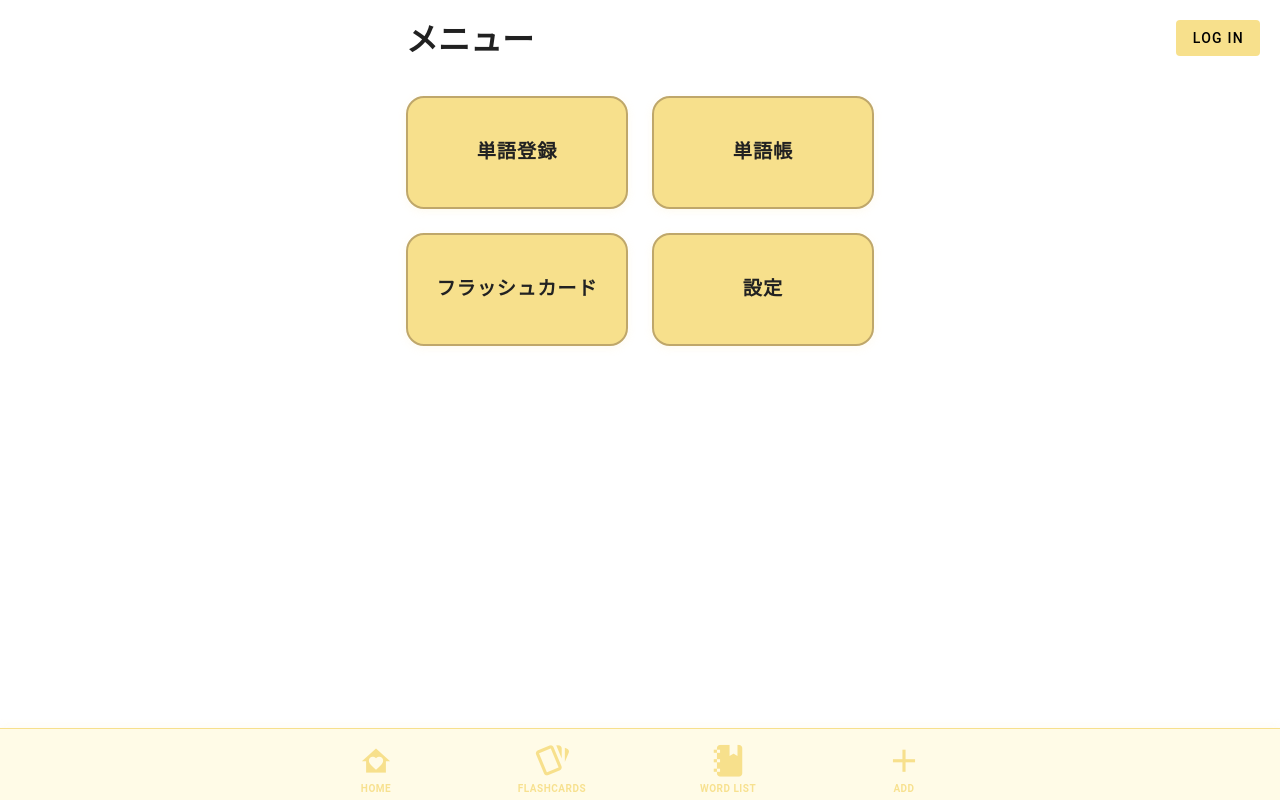
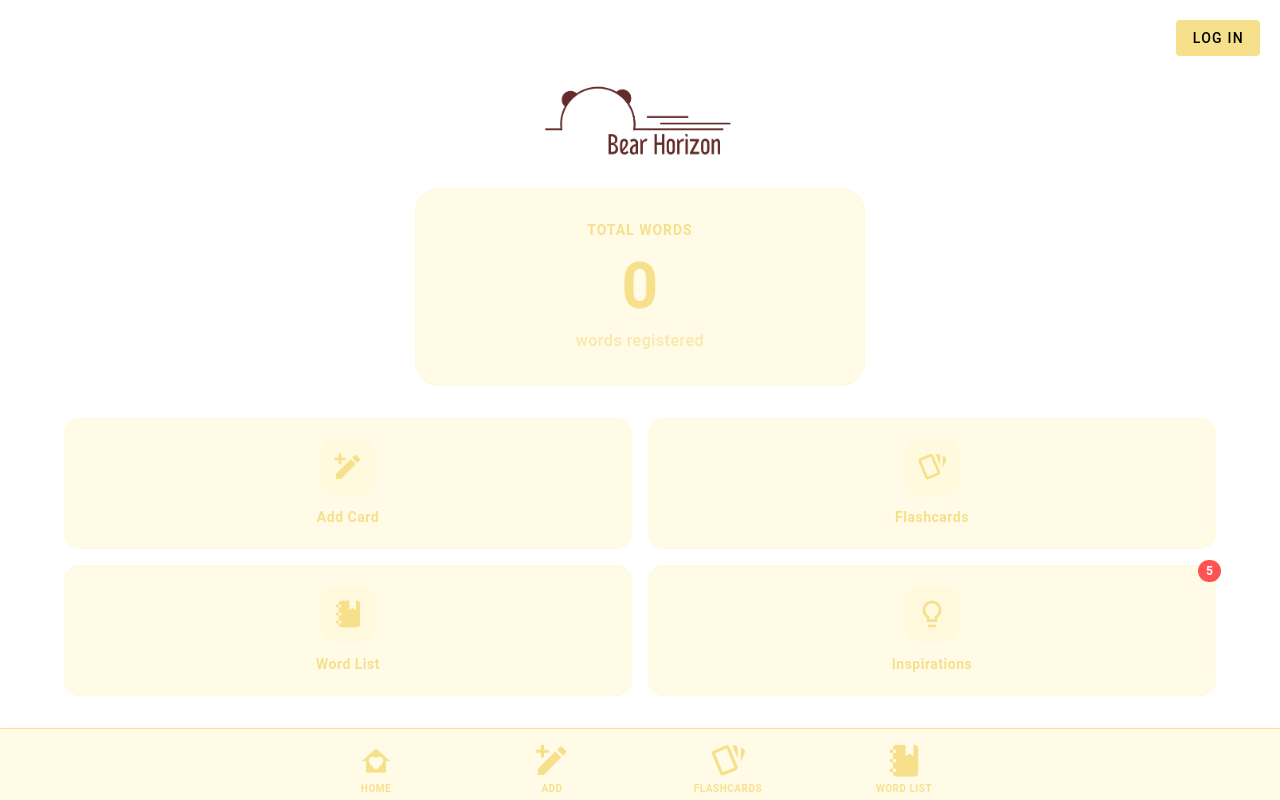
Before and after one commit to michan74/english_bear, a Nuxt app in the folder app/: page / in a window 1280 px wide. Built offline with nearby package versions, Linux system fonts and the light colour scheme; no server answers.

Commit message:
メニュー整備

```diff
--- a/app/composables/useWords.ts
+++ b/app/composables/useWords.ts
@@ -63,5 +63,10 @@ export const useWords = () => {
     }
   };
 
-  return { addWord, getWords, deleteWord }
+  const getWordCount = async () => {
+    const words = await getWords();
+    return words.length;
+  };
+
+  return { addWord, getWords, deleteWord, getWordCount }
 }
--- a/app/layouts/default.vue
+++ b/app/layouts/default.vue
@@ -22,6 +22,12 @@
           </v-btn>
           <span class="footer-text mt-n2">HOME</span>
         </NuxtLink>
+        <NuxtLink to="/word-register" class="text-decoration-none">
+          <v-btn variant="text" class="footer-btn px-2" style="min-width: 72px; height: 56px;">
+            <v-icon color="primary" size="38">mdi-pencil-plus</v-icon>
+          </v-btn>
+          <span class="footer-text mt-n2">ADD</span>
+        </NuxtLink>
         <NuxtLink to="/flashcard" class="text-decoration-none">
           <v-btn variant="text" class="footer-btn px-2" style="min-width: 72px; height: 56px;">
             <v-icon color="primary" size="38">mdi-cards-outline</v-icon>
@@ -33,12 +39,6 @@
             <v-icon color="primary" size="38">mdi-notebook</v-icon>
           </v-btn>
           <span class="footer-text mt-n2">WORD LIST</span>
-        </NuxtLink>
-        <NuxtLink to="/word-register" class="text-decoration-none">
-          <v-btn variant="text" class="footer-btn px-2" style="min-width: 72px; height: 56px;">
-            <v-icon color="primary" size="38">mdi-plus</v-icon>
-          </v-btn>
-          <span class="footer-text mt-n2">ADD</span>
         </NuxtLink>
       </div>
     </v-footer>
--- a/app/pages/index.vue
+++ b/app/pages/index.vue
@@ -1,49 +1,165 @@
 <template>
-  <v-container class="pa-4" max-width="500">
-    <h1>メニュー</h1>
+  <v-container class="pa-4 mt-4 mt-15">
+    <!-- Bear Image -->
+    <div class="text-center mb-6">
+      <v-img
+        src="/bear_horizon.png"
+        alt="Cute English Learning Bear"
+        max-width="200"
+        class="mx-auto"
+        style="border-radius: 24px;"
+      />
+    </div>
+
+    <!-- Learning Status Card -->
+    <v-card class="status-card mb-8 mx-auto" max-width="450" rounded="xl" elevation="0">
+      <v-card-text class="pa-8 text-center">
+        <div class="status-label mb-2">TOTAL WORDS</div>
+        <div class="total-words-value">{{ totalWords }}</div>
+        <div class="total-words-subtitle">words registered</div>
+      </v-card-text>
+    </v-card>
+
+    <!-- Menu Grid -->
     <div class="menu-grid">
-      <NuxtLink to="/word-register" class="menu-card">単語登録</NuxtLink>
-      <NuxtLink to="/wordbook" class="menu-card">単語帳</NuxtLink>
-      <NuxtLink to="/flashcard" class="menu-card">フラッシュカード</NuxtLink>
-      <NuxtLink to="/settings" class="menu-card">設定</NuxtLink>
+      <NuxtLink to="/word-register" class="menu-card">
+        <div class="menu-icon">
+          <v-icon size="32" color="primary">mdi-pencil-plus</v-icon>
+        </div>
+        <div class="menu-text">Add Card</div>
+      </NuxtLink>
+      <NuxtLink to="/flashcard" class="menu-card">
+        <div class="menu-icon">
+          <v-icon size="32" color="primary">mdi-cards-outline</v-icon>
+        </div>
+        <div class="menu-text">Flashcards</div>
+      </NuxtLink>
+      <NuxtLink to="/wordbook" class="menu-card">
+        <div class="menu-icon">
+          <v-icon size="32" color="primary">mdi-notebook</v-icon>
+        </div>
+        <div class="menu-text">Word List</div>
+      </NuxtLink>
+      <NuxtLink to="/difficult-words" class="menu-card">
+        <div class="menu-icon">
+          <v-icon size="32" color="primary">mdi-lightbulb-outline</v-icon>
+        </div>
+        <div class="menu-text">Inspirations</div>
+        <div class="badge">5</div>
+      </NuxtLink>
     </div>
   </v-container>
 </template>
 
-<script>
-export default {
-  name: 'MenuPage',
-}
+<script setup lang="ts">
+const { getWordCount } = useWords();
+const totalWords = ref(0);
+
+// 単語数を取得
+onMounted(async () => {
+  try {
+    totalWords.value = await getWordCount();
+  } catch (error) {
+    console.error('Error fetching word count:', error);
+  }
+});
 </script>
 
 <style scoped>
+.status-card {
+  background: rgb(var(--v-theme-secondary));
+  border: 1px solid rgba(var(--v-theme-primary), 0.1);
+}
+
+.status-grid {
+  display: grid;
+  grid-template-columns: repeat(3, 1fr);
+  gap: 1rem;
+}
+
+.status-item {
+  text-align: center;
+}
+
+.status-label {
+  font-size: 14px;
+  font-weight: 700;
+  letter-spacing: 1px;
+  color: rgb(var(--v-theme-primary));
+  text-transform: uppercase;
+}
+
+.total-words-value {
+  font-size: 64px;
+  font-weight: 700;
+  color: rgb(var(--v-theme-primary));
+  line-height: 1.2;
+}
+
+.total-words-subtitle {
+  font-size: 16px;
+  font-weight: 500;
+  color: rgba(var(--v-theme-primary), 0.7);
+  letter-spacing: 0.5px;
+  margin-top: 4px;
+}
+
 .menu-grid {
   display: grid;
-  grid-template-columns: 1fr 1fr;
-  gap: 1.5rem;
-  margin-top: 2rem;
+  grid-template-columns: repeat(2, 1fr);
+  gap: 1rem;
+  padding: 0 0.5rem;
 }
+
 .menu-card {
-  background: #f7e08c; /* コダックの体色に近いクリームイエロー */
-  color: #222;
-  border-radius: 18px;
-  padding: 2.5rem 0;
-  font-size: 1.2rem;
-  font-weight: bold;
+  position: relative;
+  background: rgb(var(--v-theme-secondary));
+  border-radius: 16px;
+  padding: 1.25rem;
+  text-decoration: none;
   text-align: center;
-  text-decoration: none;
-  box-shadow: 0 2px 8px rgba(247,224,140,0.15);
-  transition: background 0.2s, transform 0.1s, box-shadow 0.2s;
+  transition: all 0.3s ease;
+  border: 1px solid rgba(var(--v-theme-primary), 0.1);
+}
+
+.menu-icon {
+  background: rgba(var(--v-theme-primary), 0.1);
+  width: 56px;
+  height: 56px;
+  border-radius: 16px;
   display: flex;
   align-items: center;
   justify-content: center;
-  letter-spacing: 0.05em;
-  border: 2px solid #bfa76a; /* 影やライン用のブラウン */
+  margin: 0 auto 12px;
+  transition: all 0.3s ease;
 }
+
+.menu-text {
+  font-size: 14px;
+  font-weight: 600;
+  color: rgb(var(--v-theme-primary));
+  letter-spacing: 0.5px;
+}
+
+.badge {
+  position: absolute;
+  top: -6px;
+  right: -6px;
+  background: #ff5252;
+  color: white;
+  border-radius: 12px;
+  padding: 2px 8px;
+  font-size: 12px;
+  font-weight: 600;
+}
+
 .menu-card:hover {
-  background: #fffbe7; /* さらに淡いクリーム色 */
-  color: #bfa76a;
-  transform: translateY(-2px) scale(1.04);
-  box-shadow: 0 4px 16px rgba(191,167,106,0.18);
+  transform: translateY(-2px);
+  box-shadow: 0 4px 12px rgba(var(--v-theme-primary), 0.1);
+}
+
+.menu-card:hover .menu-icon {
+  background: rgba(var(--v-theme-primary), 0.15);
+  transform: scale(1.05);
 }
 </style>
```
Also changed, not shown: app/public/bear_horizon.png (added).
